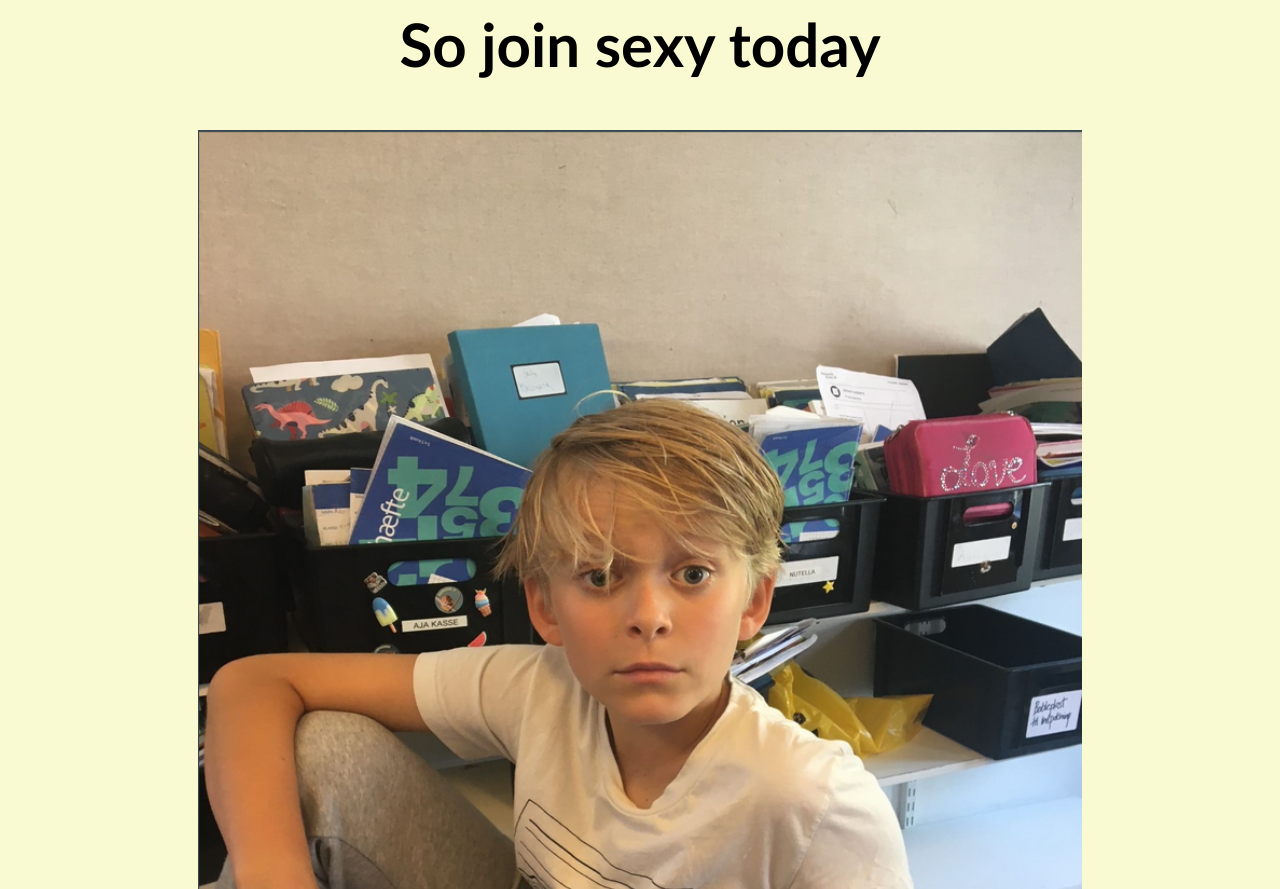
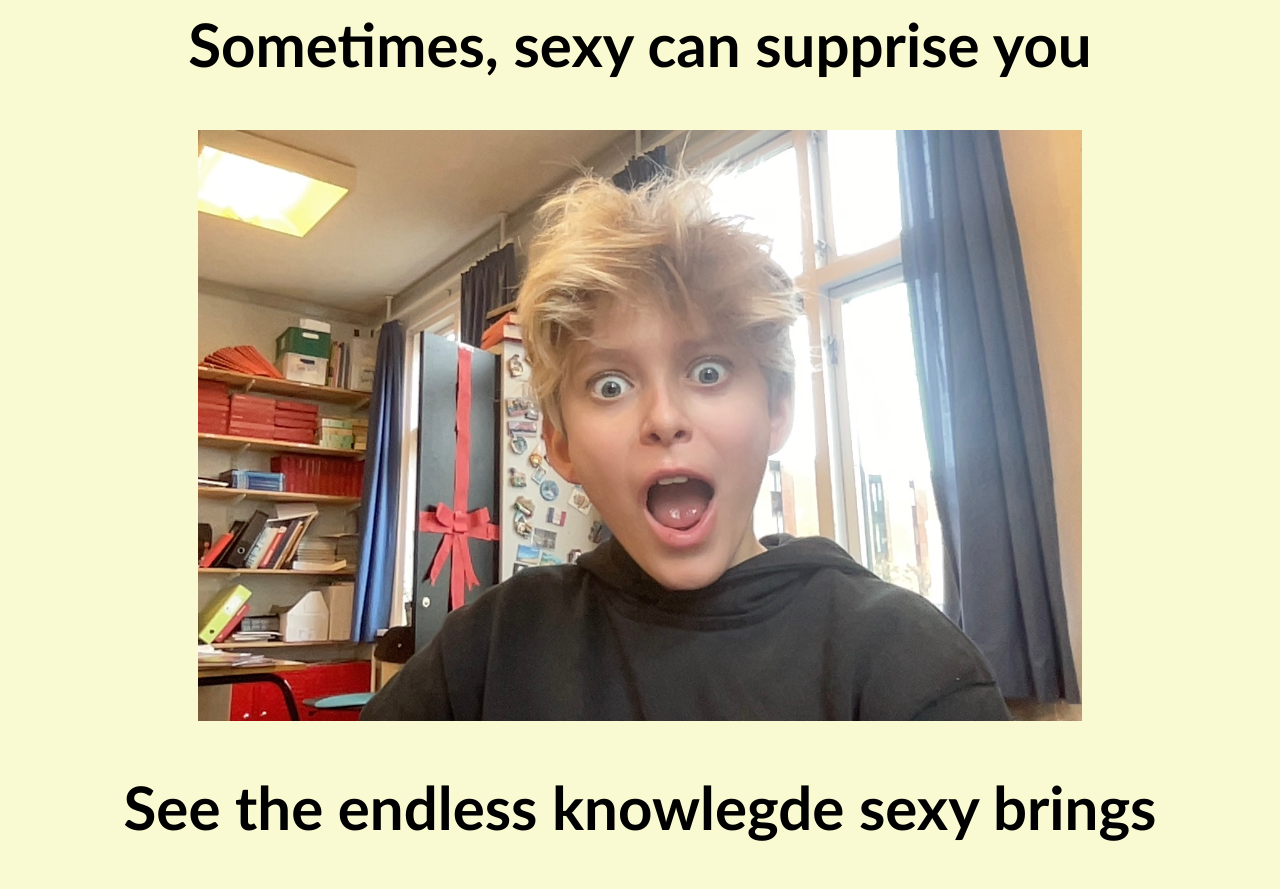
Before and after one commit to henryernice/holgersSexyWebsite, a plain HTML site: page index.html in a window 1280 px wide. Shown: the part 3060-3949 px from the top of the page. Drawn offline with Linux system fonts and the light colour scheme.

Commit message:
Morer sex

```diff
--- a/index.html
+++ b/index.html
@@ -10,6 +10,10 @@
         <img class="centerImage" src="4.png">
         <h2 style="font-size: 60px; text-align: center;">No mountain is too high</h2>
         <img class="centerImage" src="2.png">
+        <h2 style="font-size: 60px; text-align: center;">Sometimes, sexy can supprise you</h2>
+        <img class="centerImage" src="5.jpg">
+        <h2 style="font-size: 60px; text-align: center;">See the endless knowlegde sexy brings</h2>
+        <img class="centerImage" src="6.jpg">
         <h2 style="font-size: 60px; text-align: center;">So join sexy today</h2>
         <a href="http://aaronhoyt.com/gfy.asp"><img class="centerImage" src="1.png"></a>
     </body>
```
Also changed, not shown: 5.jpg (added), 6.jpg (added).
